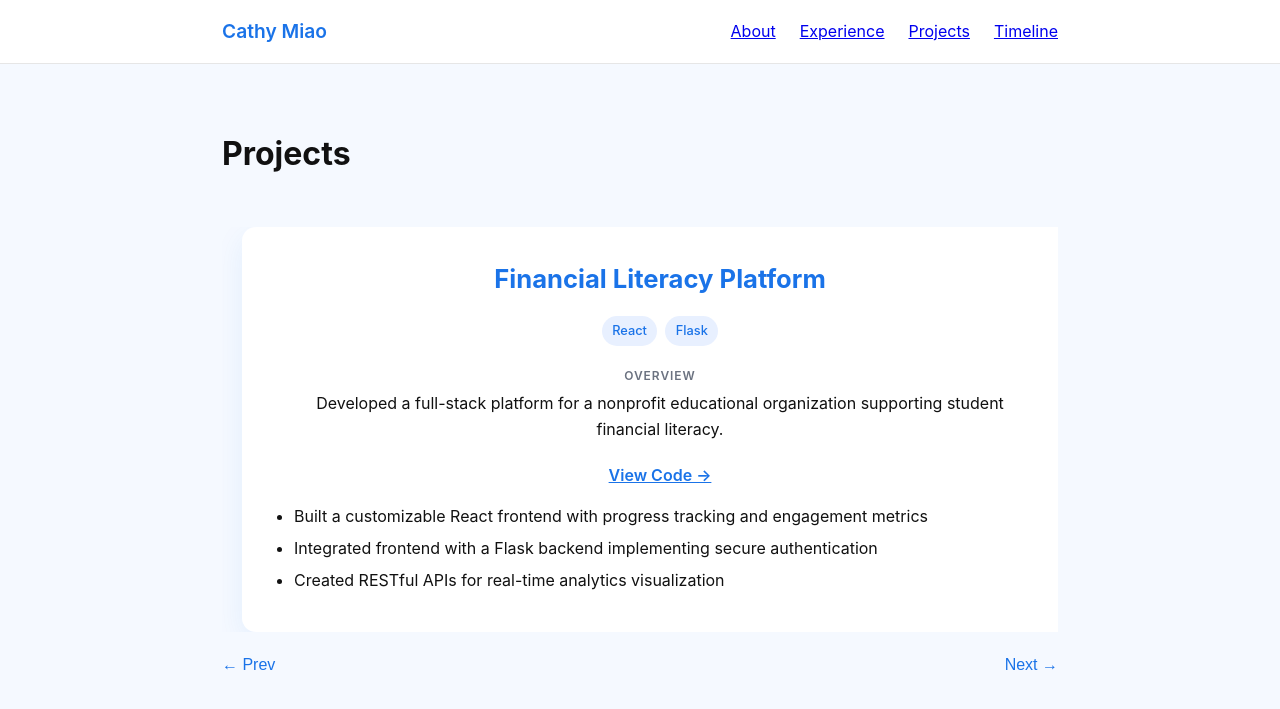
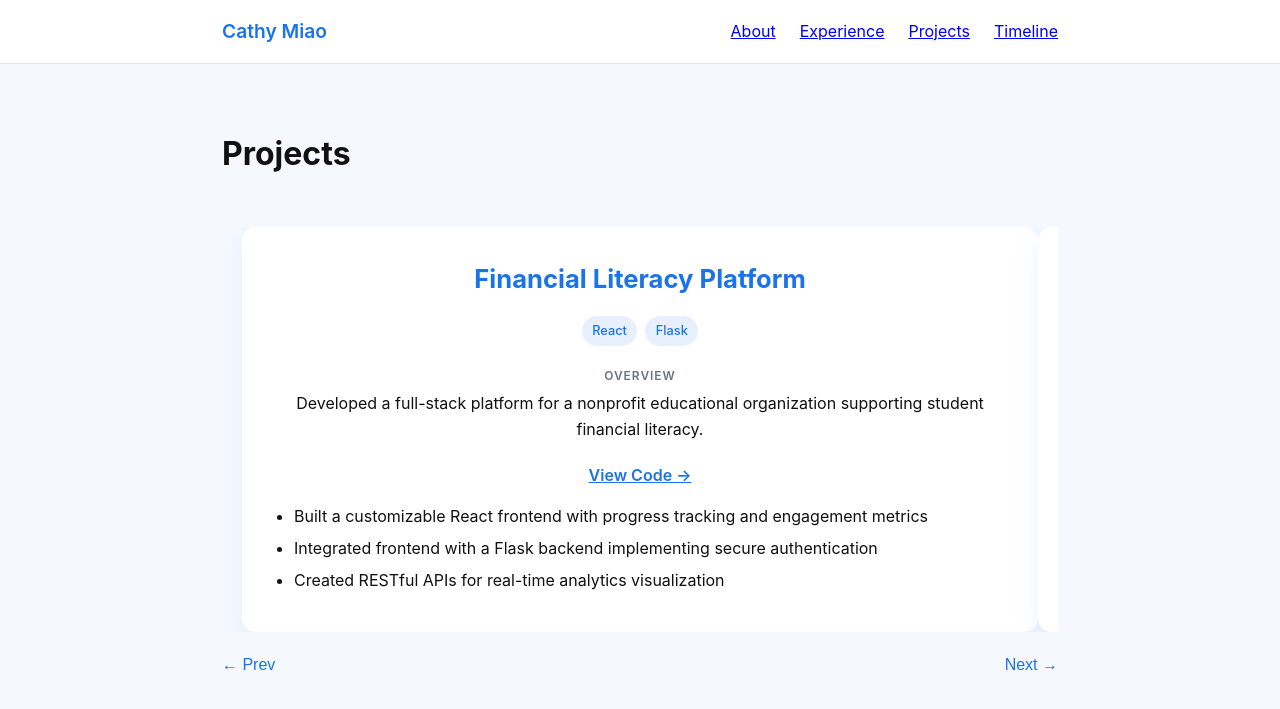
Before and after one commit to cathymiao04/digitalportfolio, a Jekyll site: the page built from projects.md, in a window 1280 px wide. Shown: the top 709 px of the page. Built offline with Jekyll 4.4.1, drawn with Linux system fonts in a browser that asks for light colours.

Commit message:
Update style.css

```diff
--- a/assets/css/style.css
+++ b/assets/css/style.css
@@ -83,6 +83,7 @@ body {
 .carousel-window {
   overflow: hidden;
   width: 100%;
+  padding: 0 1.25rem;
 }
 
 .carousel-track {
@@ -97,7 +98,7 @@ body {
   background: #ffffff;
   border-radius: 14px;
   box-shadow: 0 10px 30px rgba(26, 115, 232, 0.08);
-  margin: 0 1.25rem;
+  margin: 0 auto;
 }
 
 .project-title {
```
